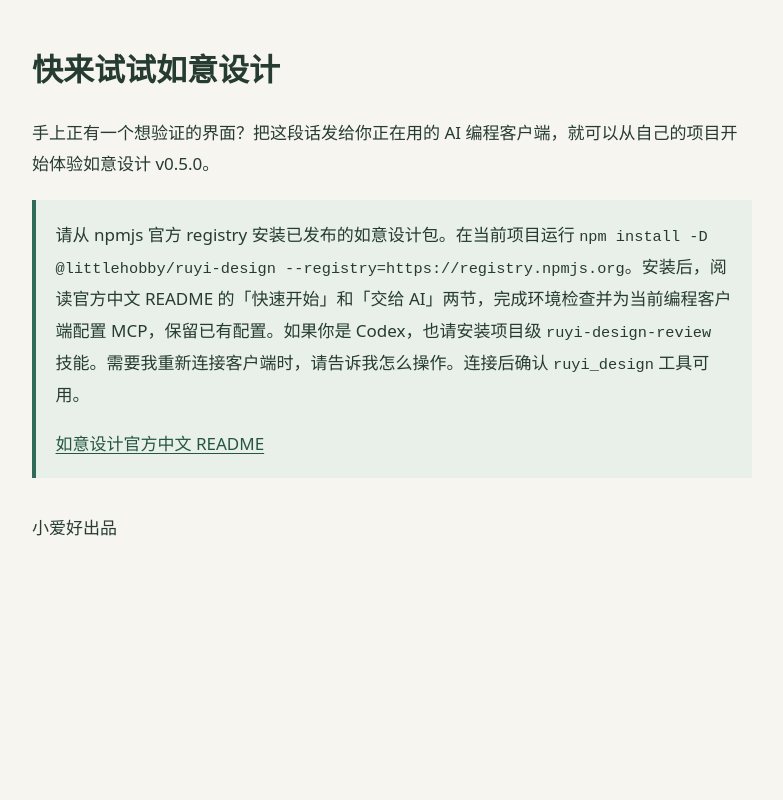
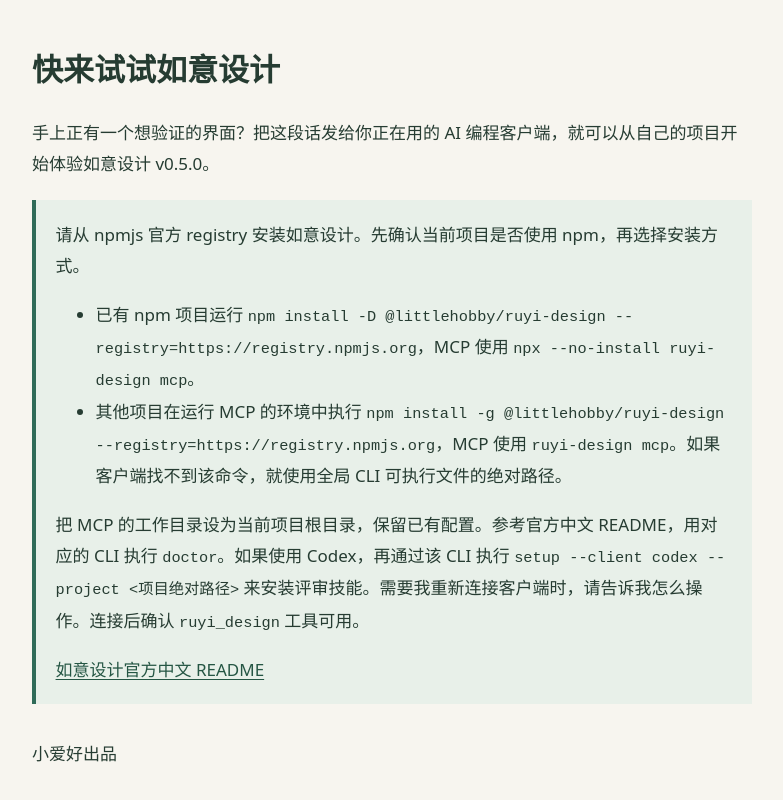
Before and after one commit to teanoon/ruyi-design, a website: page docs/articles/20261126/ruyi-design-v0.5.0.html in a window 1280 px wide. Shown: the part 5583-6383 px from the top of the page, without its empty margins (248-1031 px from the left). Before the commit the page ends 6233 px from the top, so only its background shows below. Drawn offline with Linux system fonts and the light colour scheme.

Commit message:
docs: clarify npm and global installation paths

```diff
--- a/docs/articles/20261126/ruyi-design-v0.5.0.html
+++ b/docs/articles/20261126/ruyi-design-v0.5.0.html
@@ -70,7 +70,12 @@
 <h2>快来试试如意设计</h2>
 <p>手上正有一个想验证的界面？把这段话发给你正在用的 AI 编程客户端，就可以从自己的项目开始体验如意设计 v0.5.0。</p>
 <blockquote>
-<p>请从 npmjs 官方 registry 安装已发布的如意设计包。在当前项目运行 <code>npm install -D @littlehobby/ruyi-design --registry=https://registry.npmjs.org</code>。安装后，阅读官方中文 README 的「快速开始」和「交给 AI」两节，完成环境检查并为当前编程客户端配置 MCP，保留已有配置。如果你是 Codex，也请安装项目级 <code>ruyi-design-review</code> 技能。需要我重新连接客户端时，请告诉我怎么操作。连接后确认 <code>ruyi_design</code> 工具可用。</p>
+<p>请从 npmjs 官方 registry 安装如意设计。先确认当前项目是否使用 npm，再选择安装方式。</p>
+<ul>
+<li>已有 npm 项目运行 <code>npm install -D @littlehobby/ruyi-design --registry=https://registry.npmjs.org</code>，MCP 使用 <code>npx --no-install ruyi-design mcp</code>。</li>
+<li>其他项目在运行 MCP 的环境中执行 <code>npm install -g @littlehobby/ruyi-design --registry=https://registry.npmjs.org</code>，MCP 使用 <code>ruyi-design mcp</code>。如果客户端找不到该命令，就使用全局 CLI 可执行文件的绝对路径。</li>
+</ul>
+<p>把 MCP 的工作目录设为当前项目根目录，保留已有配置。参考官方中文 README，用对应的 CLI 执行 <code>doctor</code>。如果使用 Codex，再通过该 CLI 执行 <code>setup --client codex --project &lt;项目绝对路径&gt;</code> 来安装评审技能。需要我重新连接客户端时，请告诉我怎么操作。连接后确认 <code>ruyi_design</code> 工具可用。</p>
 <p><a href="https://github.com/teanoon/ruyi-design/blob/main/README.zh-CN.md">如意设计官方中文 README</a></p>
 </blockquote>
 <p>小爱好出品</p>
```
Also changed, not shown: docs/articles/20261126/ruyi-design-v0.5.0.md (+6 -1 lines).
